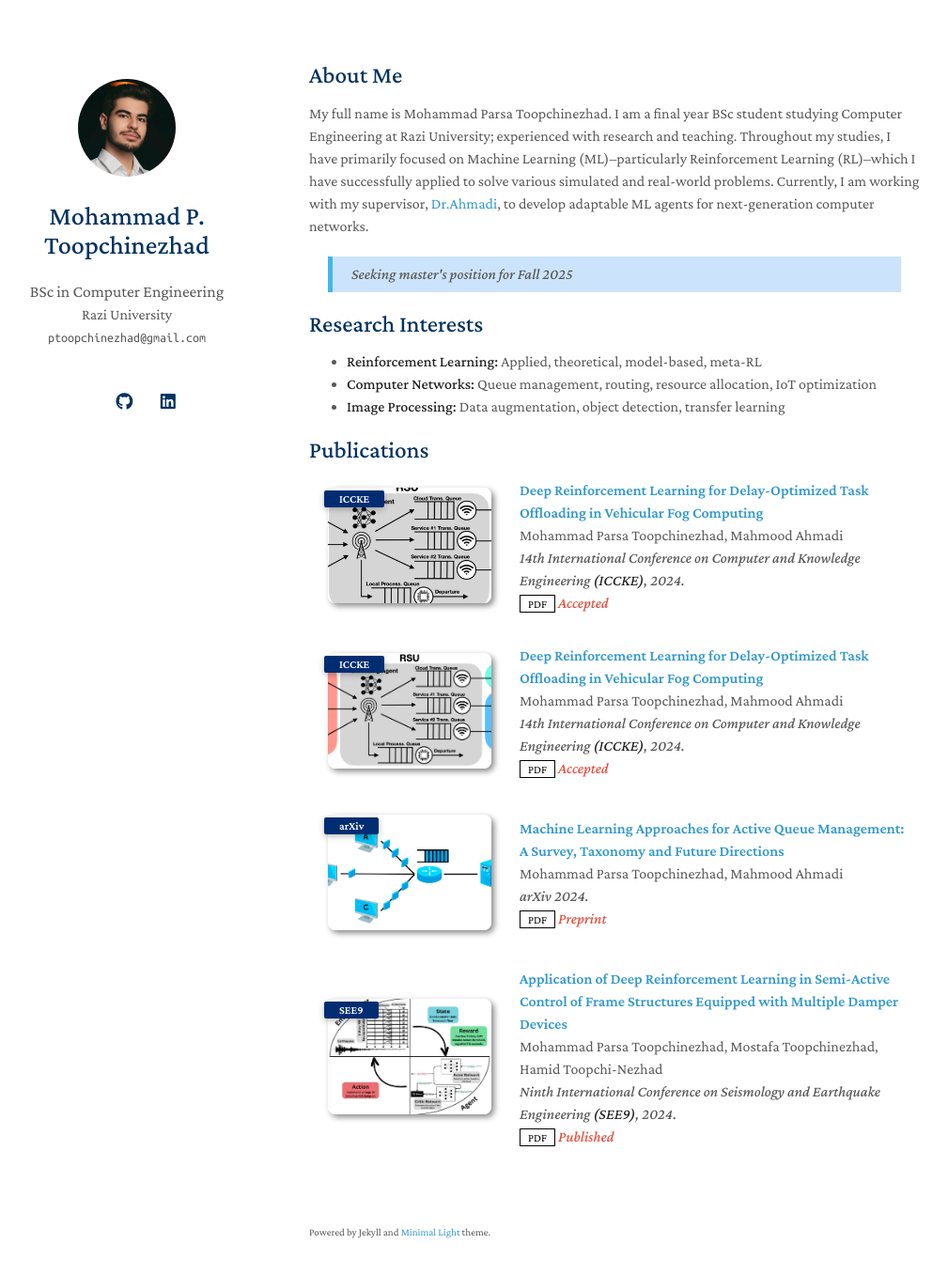
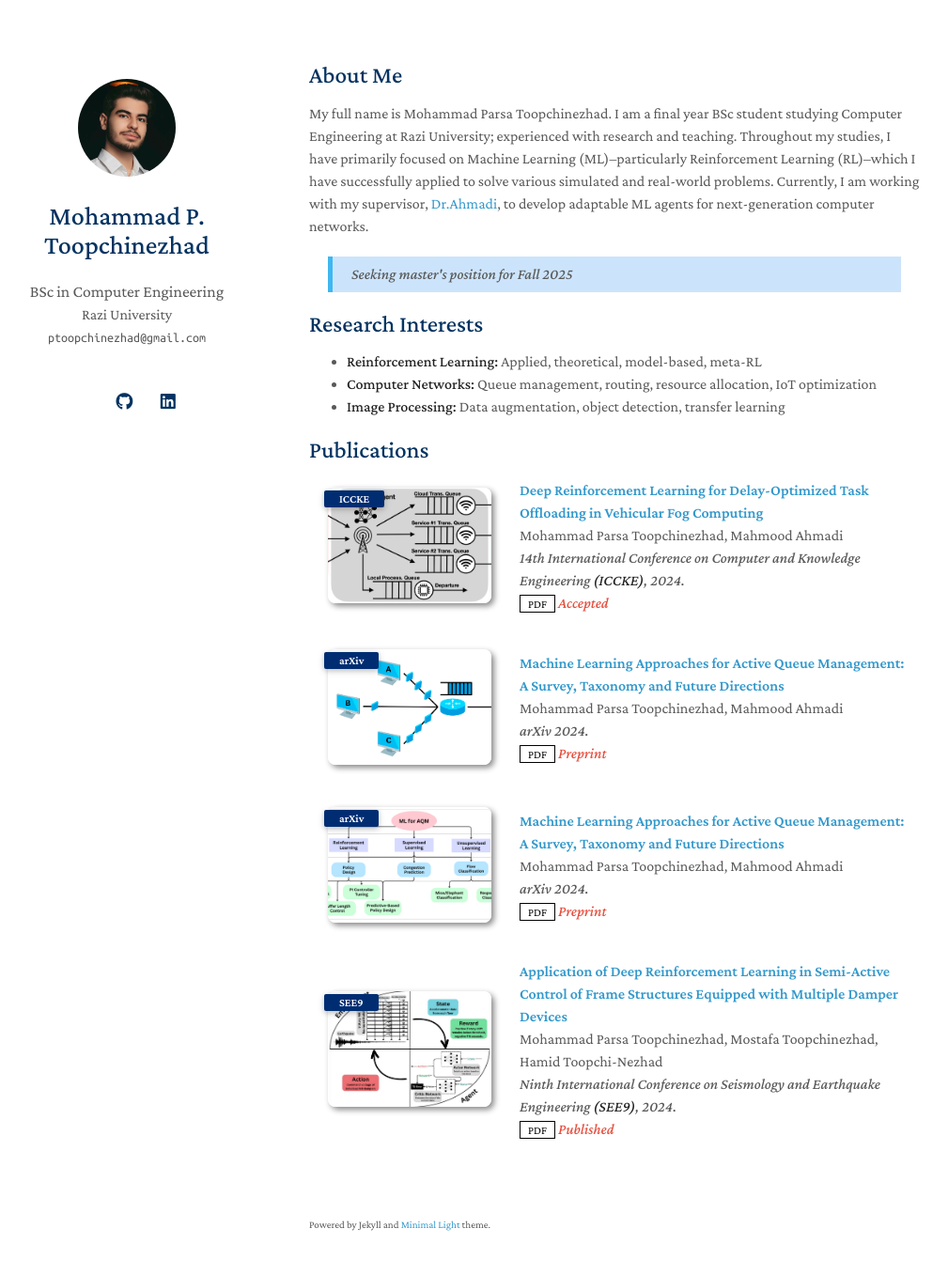
Before and after one commit to Procedurally-Generated-Human/Procedurally-Generated-Human.github.io, a Jekyll site: the page built from index.md, in a window 1280 px wide and 1392 px high. Shown: the top 1357 px of the window at 94% size, without its empty margins (141-1150 px from the left). Built offline with Jekyll 4.4.1, drawn with Linux system fonts in a browser that asks for light colours; a style sheet for code colours, icons or effects is not loaded; our own code applies the rules of GitHub Pages for plain Markdown files.

Commit message:
Update publications.yml

```diff
--- a/_data/publications.yml
+++ b/_data/publications.yml
@@ -5,15 +5,7 @@ main:
     conference_short: ICCKE
     conference: 14th International Conference on Computer and Knowledge Engineering <strong>(ICCKE)</strong>, 2024.
     pdf: https://www.github.com
-    image: ./assets/img/vfc-rl.png
-    notes: Accepted
-
-  - title: "Deep Reinforcement Learning for Delay-Optimized Task Offloading in Vehicular Fog Computing"
-    authors: Mohammad Parsa Toopchinezhad, Mahmood Ahmadi
-    conference_short: ICCKE
-    conference: 14th International Conference on Computer and Knowledge Engineering <strong>(ICCKE)</strong>, 2024.
-    pdf: https://www.github.com
-    image: ./assets/img/vfc-rl-2.png
+    image: ./assets/img/vfc-rl-3.png
     notes: Accepted
 
   - title: "Machine Learning Approaches for Active Queue Management: A Survey, Taxonomy and Future Directions"
@@ -21,7 +13,15 @@ main:
     conference_short: arXiv
     conference: arXiv 2024.
     pdf: https://www.github.com
-    image: ./assets/img/aqm-ml.png
+    image: ./assets/img/aqm-ml-2.png
+    notes: Preprint
+
+  - title: "Machine Learning Approaches for Active Queue Management: A Survey, Taxonomy and Future Directions"
+    authors: Mohammad Parsa Toopchinezhad, Mahmood Ahmadi
+    conference_short: arXiv
+    conference: arXiv 2024.
+    pdf: https://www.github.com
+    image: ./assets/img/aqm-ml-3.png
     notes: Preprint
 
   - title: "Application of Deep Reinforcement Learning in Semi-Active Control of Frame Structures Equipped with Multiple Damper Devices"
```
